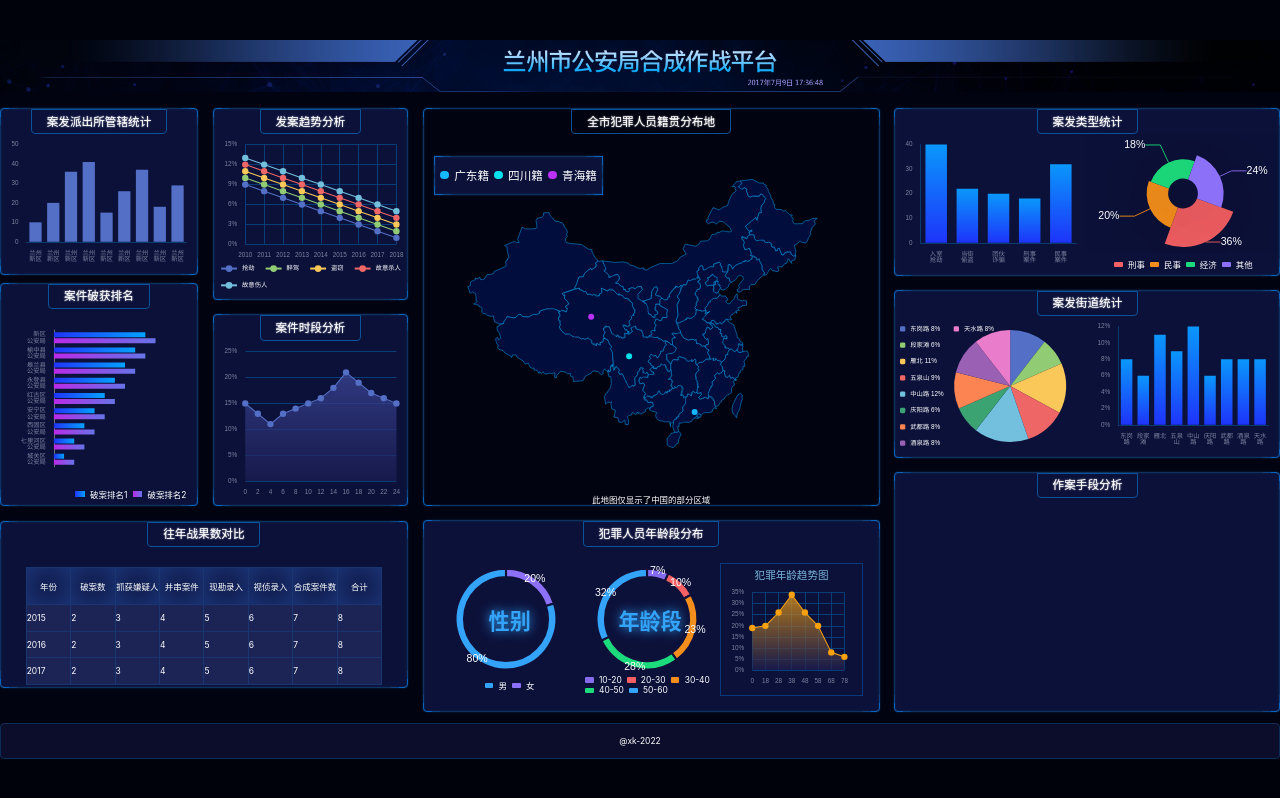
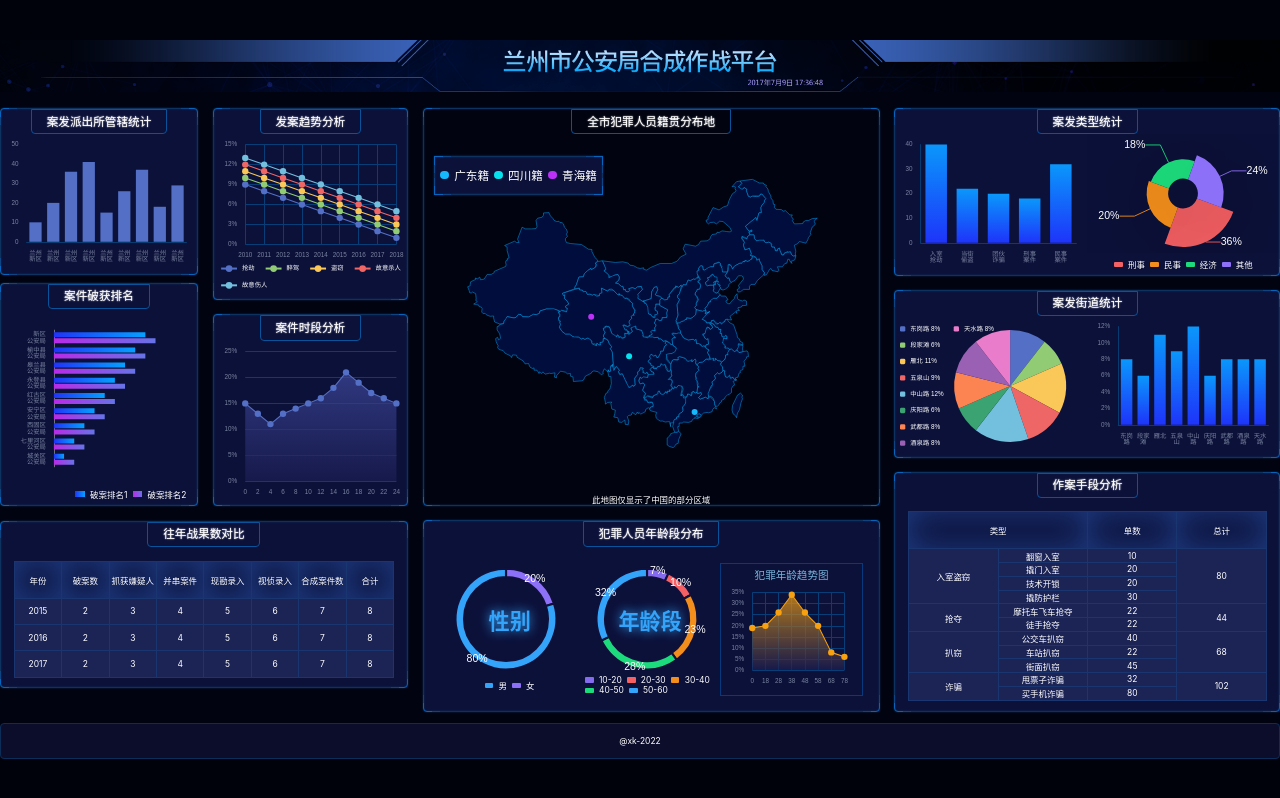
Before and after one commit to ObitoRin/big-screen, a React (Vite) app: page / in a window 1280 px wide. Built offline with nearby package versions, Linux system fonts and the light colour scheme.

Commit message:
chart 14

```diff
--- /dev/null
+++ b/src/components/chart14.tsx
@@ -0,0 +1,69 @@
+import React from "react";
+
+export const Chart14 = () => {
+  return (
+    <table>
+      <thead>
+      <tr>
+        <th colSpan={2}>类型</th>
+        <th>单数</th>
+        <th>总计</th>
+      </tr>
+      </thead>
+      <tbody>
+      <tr>
+        <td rowSpan={4}>入室盗窃</td>
+        <td>翻窗入室</td>
+        <td>10</td>
+        <td rowSpan={4}>80</td>
+      </tr>
+      <tr>
+        <td>撬门入室</td>
+        <td>20</td>
+      </tr>
+      <tr>
+        <td>技术开锁</td>
+        <td>20</td>
+      </tr>
+      <tr>
+        <td>撬防护栏</td>
+        <td>30</td>
+      </tr>
+      <tr>
+        <td rowSpan={2}>抢夺</td>
+        <td>摩托车飞车抢夺</td>
+        <td>22</td>
+        <td rowSpan={2}>44</td>
+      </tr>
+      <tr>
+        <td>徒手抢夺</td>
+        <td>22</td>
+      </tr>
+      <tr>
+        <td rowSpan={3}>扒窃</td>
+        <td>公交车扒窃</td>
+        <td>40</td>
+        <td rowSpan={3}>68</td>
+      </tr>
+      <tr>
+        <td>车站扒窃</td>
+        <td>22</td>
+      </tr>
+      <tr>
+        <td>街面扒窃</td>
+        <td>45</td>
+      </tr>
+      <tr>
+        <td rowSpan={2}>诈骗</td>
+        <td>甩票子诈骗</td>
+        <td>32</td>
+        <td rowSpan={2}>102</td>
+      </tr>
+      <tr>
+        <td>买手机诈骗</td>
+        <td>80</td>
+      </tr>
+      </tbody>
+    </table>
+  );
+}
--- a/src/pages/home.scss
+++ b/src/pages/home.scss
@@ -117,7 +117,8 @@
         text-shadow: 0 0 px(3) white;
       }
       .charts {
-        width: 100%;flex: 1;
+        width: 100%;
+        flex: 1;
         display: flex;
       }
       .chart {
@@ -153,9 +154,13 @@
     .time-trends {
       height: px(363);
     }
-    .combat-gains {
+    .combat-gains,
+    .case-mode {
+      padding: 0 px(24);
       > table {
-        margin-top: px(38);
+        width: 100%;
+        margin-top: px(25);
+        table-layout: fixed;
         border-collapse: collapse;
         th,
         td {
@@ -172,6 +177,7 @@
             height: px(50);
             width: px(84);
             background: #1c2456;
+            text-align: center;
           }
         }
       }
@@ -283,5 +289,14 @@
         }
       }
     }
+    .case-mode {
+      > table {
+        tbody {
+          td {
+            height: px(26);
+          }
+        }
+      }
+    }
   }
 }
--- a/src/pages/home.tsx
+++ b/src/pages/home.tsx
@@ -14,6 +14,7 @@
 import { CaseStreetChart } from "../components/case-street-chart11";
 import { CaseModeChart } from "../components/case-mode-chart12";
 import { Chart13 } from "../components/chart13";
+import { Chart14 } from "../components/chart14";
 
 export const Home = () => {
   const year = new Date().getFullYear();
@@ -60,7 +61,7 @@
           </div>
           <div className="bordered row3 case-mode">
             <h2>作案手段分析</h2>
-            <div className="charts"></div>
+            <Chart14 />
           </div>
         </section>
       </main>
```
